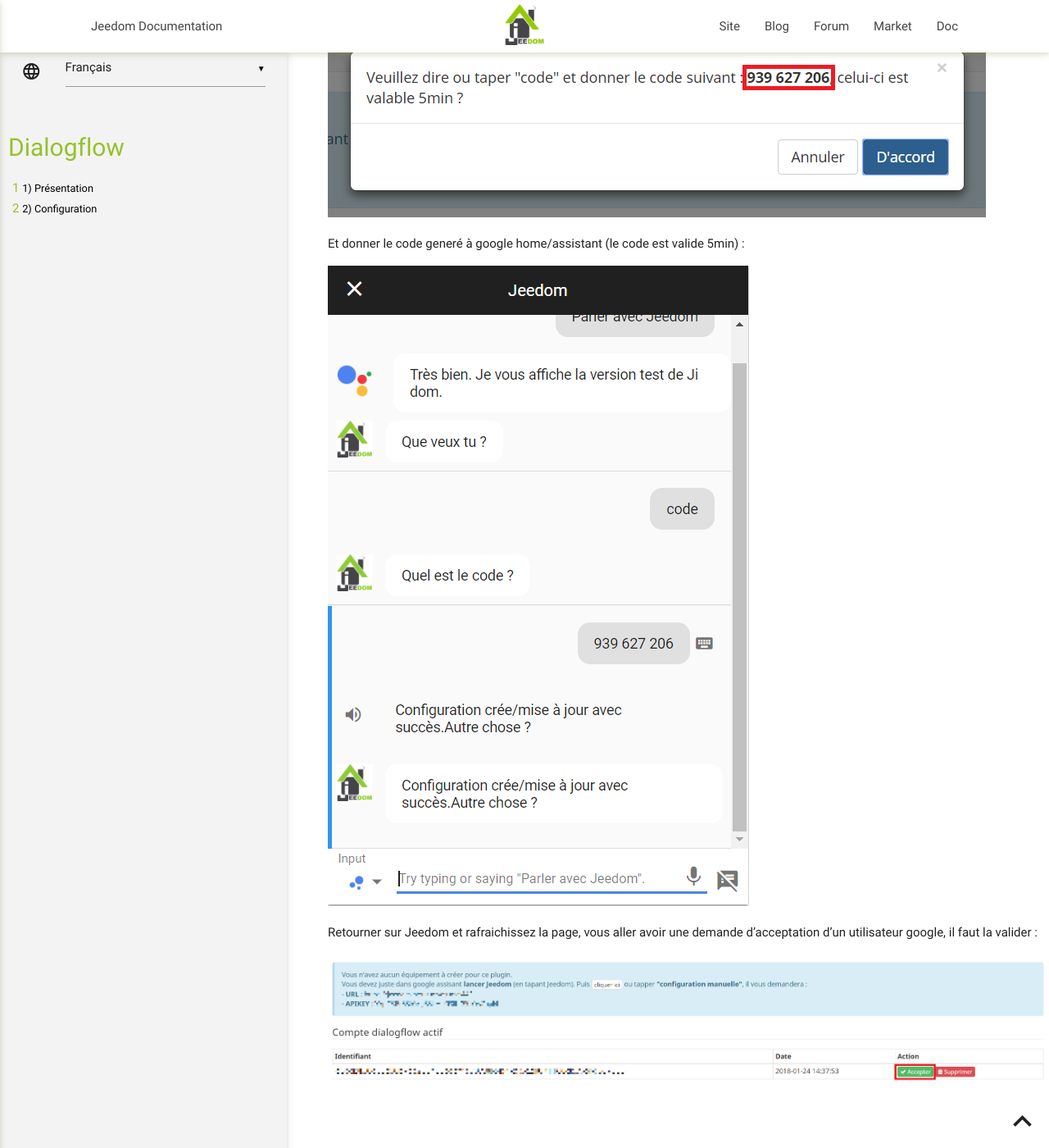
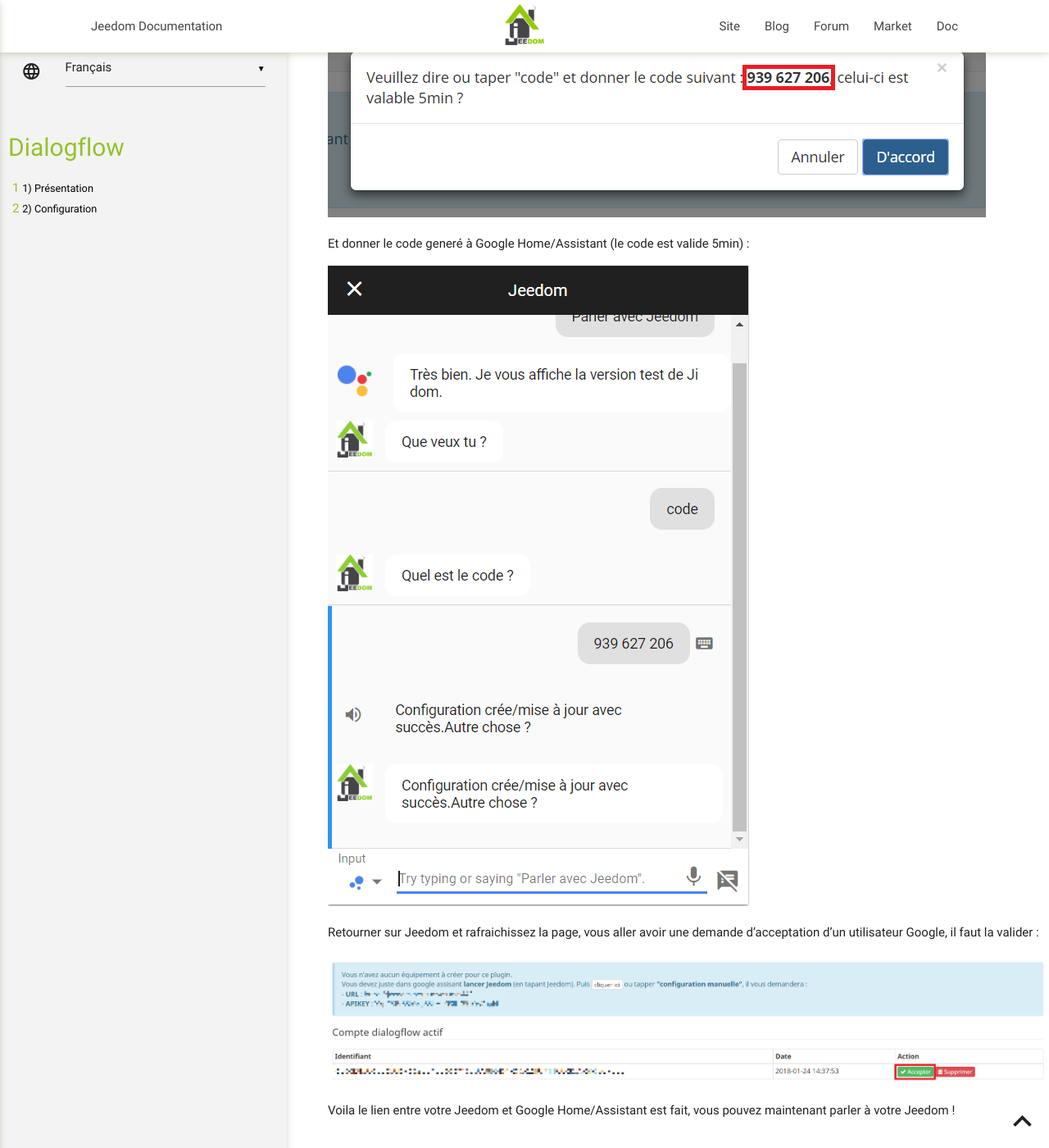
Before and after one commit to jeedom/plugin-dialogflow, a Jekyll site: the page built from docs/fr_FR/index.md, in a window 1280 px wide and 1400 px high, scrolled down 2734 px. Shown: the whole window at 82% size. Built offline with Jekyll 4.4.1, drawn with Linux system fonts in a browser that asks for light colours; our own code applies the rules of GitHub Pages for plain Markdown files; some of the changed text lies outside the part shown.

Commit message:
improve doc

```diff
--- a/docs/fr_FR/index.md
+++ b/docs/fr_FR/index.md
@@ -12,11 +12,11 @@ Installer le plugin et activé le. Ensuite allez sur la page Plugin -> Comminica
 >
 > Vous n'avez pas créer d'équipement pour ce plugin il faut juste suivre les instructions
 
-Sur votre google home ou sur un téléphone avec google assistant, dites "parler avec Jeedom" :
+Sur votre Google Home ou sur un téléphone avec Google Assistant, dites "parler avec Jeedom" :
 
 ![dialogflow](../images/dialogflow2.png)
 
-Sur votre google home ou sur un téléphone avec google assistant, dites "code" :
+Sur votre Google Home ou sur un téléphone avec Google Assistant, dites "code" :
 
 ![dialogflow](../images/dialogflow3.png)
 
@@ -26,10 +26,12 @@ Sur Jeedom sur la page du plugin cliquez sur le bouton code :
 
 ![dialogflow](../images/dialogflow5.png)
 
-Et donner le code generé à google home/assistant (le code est valide 5min) :
+Et donner le code generé à Google Home/Assistant (le code est valide 5min) :
 
 ![dialogflow](../images/dialogflow6.png)
 
-Retourner sur Jeedom et rafraichissez la page, vous aller avoir une demande d'acceptation d'un utilisateur google, il faut la valider :
+Retourner sur Jeedom et rafraichissez la page, vous aller avoir une demande d'acceptation d'un utilisateur Google, il faut la valider :
 
 ![dialogflow](../images/dialogflow7.png)
+
+Voila le lien entre votre Jeedom et Google Home/Assistant est fait, vous pouvez maintenant parler à votre Jeedom !
```
Also changed, not shown: other parts of docs/fr_FR/index.md (+1 -1 lines).
